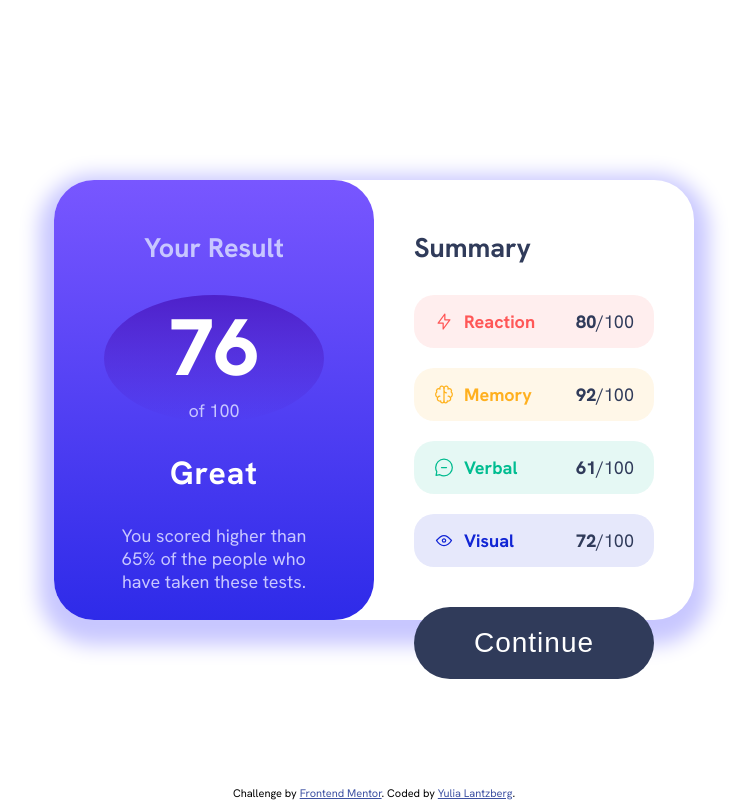
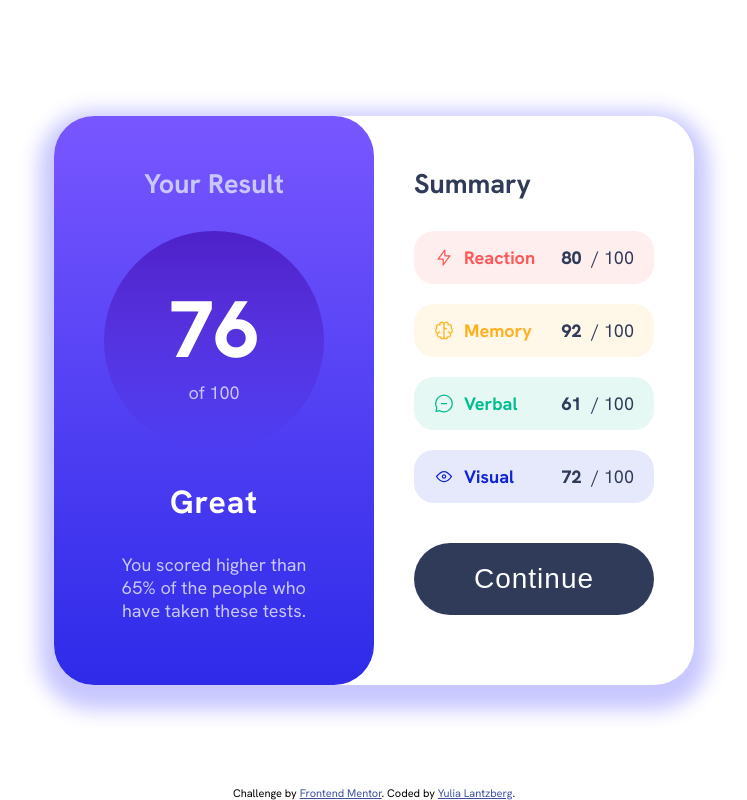
Before and after one commit to YuliaLantzberg/results-component_fm, a plain HTML site: page index.html in a window 1280 px wide. Shown: the whole page, without its empty margins (266-1013 px from the left). Drawn offline with Linux system fonts and the light colour scheme.

Commit message:
Minor design fixes

```diff
--- a/script.js
+++ b/script.js
@@ -17,7 +17,7 @@ fetch("data.json")
 			const scoreNum = document.createElement("span");
 			scoreNum.textContent = dataJson[i].score;
 			score.appendChild(scoreNum);
-			scoreNum.after("/100");
+			scoreNum.after("/ 100");
 			categories[i].appendChild(categoryName);
 			categories[i].appendChild(score);
 		}
--- a/style.css
+++ b/style.css
@@ -50,8 +50,8 @@ body {
 }
 
 main {
-	width: 50%;
-	height: 55%;
+	max-width: 50%;
+	min-height: 55%;
 	display: flex;
 	border-radius: 4rem;
 	box-shadow: 0 1rem 2rem 1.5rem hsl(241, 100%, 89%);
@@ -168,6 +168,7 @@ section {
 
 span {
 	font-weight: 800;
+	margin-right: 1rem;
 }
 
 button {
```
